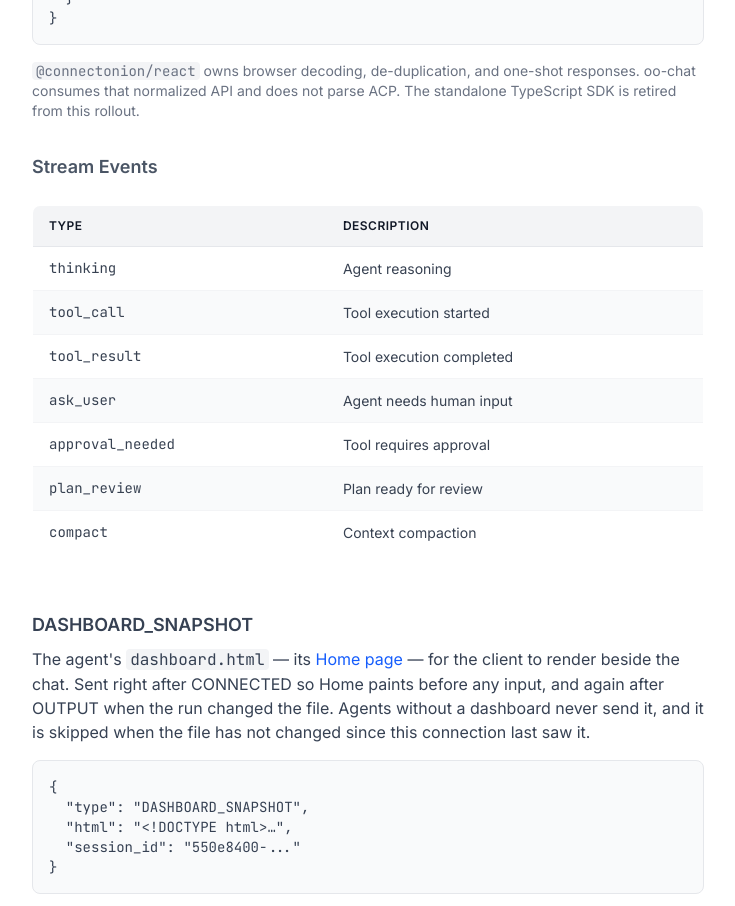
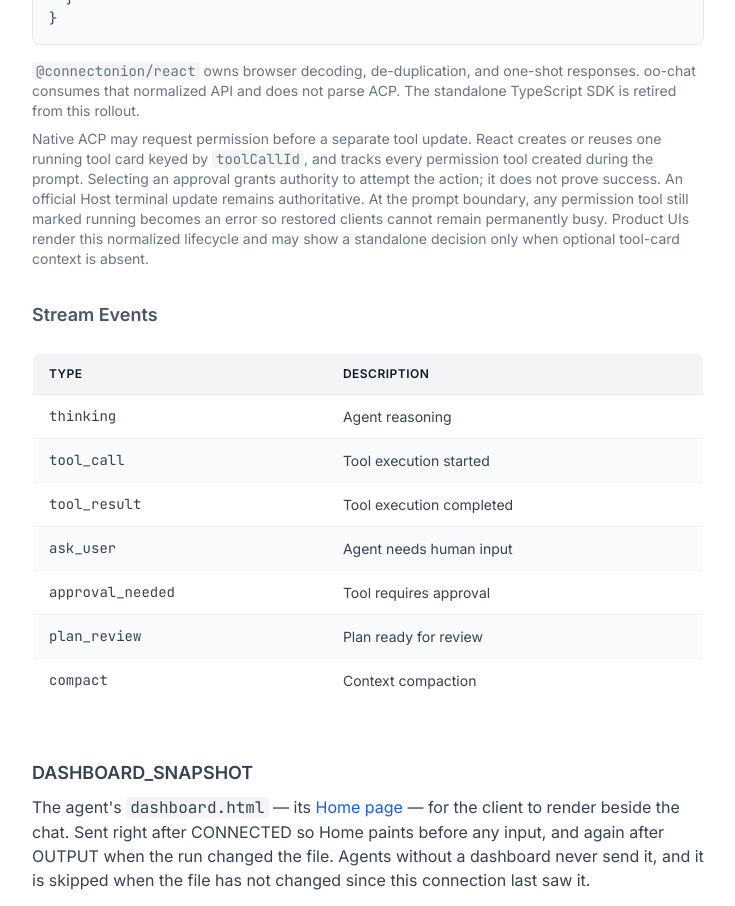
Before and after one commit to wu-changxing/connectonion-docs-site, a Next.js app: page /websocket-protocol in a window 1280 px wide. Shown: the part 10360-11266 px from the top of the page, without its empty margins (288-1023 px from the left). Built offline with nearby package versions, Linux system fonts and the light colour scheme; no server answers.

Commit message:
docs: define ACP permission lifecycle ownership

```diff
--- a/app/websocket-protocol/page.tsx
+++ b/app/websocket-protocol/page.tsx
@@ -556,6 +556,9 @@ export default function WebSocketProtocolPage() {
           <p className="text-sm text-gray-500 mt-2">
             <code className="bg-gray-100 px-1 rounded">@connectonion/react</code> owns browser decoding, de-duplication, and one-shot responses. oo-chat consumes that normalized API and does not parse ACP. The standalone TypeScript SDK is retired from this rollout.
           </p>
+          <p className="text-sm text-gray-500 mt-2">
+            Native ACP may request permission before a separate tool update. React creates or reuses one running tool card keyed by <code className="bg-gray-100 px-1 rounded">toolCallId</code>, and tracks every permission tool created during the prompt. Selecting an approval grants authority to attempt the action; it does not prove success. An official Host terminal update remains authoritative. At the prompt boundary, any permission tool still marked running becomes an error so restored clients cannot remain permanently busy. Product UIs render this normalized lifecycle and may show a standalone decision only when optional tool-card context is absent.
+          </p>
 
           <h4 className="text-lg font-semibold text-gray-600 mt-8 mb-2">Stream Events</h4>
           <div className="overflow-x-auto">
--- a/public/network/websocket-protocol.md
+++ b/public/network/websocket-protocol.md
@@ -347,6 +347,15 @@ remains a ConnectOnion transport; `message` is an exact ACP
 responses. oo-chat consumes that normalized API and does not parse ACP. The
 standalone TypeScript SDK is retired from this rollout.
 
+Native ACP may request permission before a separate tool update. React creates
+or reuses one running tool card keyed by `toolCallId`, and tracks every
+permission tool created during the prompt. Selecting an approval grants
+authority to attempt the action; it does not prove success. An official Host
+terminal update remains authoritative. At the prompt boundary, any permission
+tool still marked running becomes an error so restored clients cannot remain
+permanently busy. Product UIs render this normalized lifecycle and may show a
+standalone decision only when optional tool-card context is absent.
+
 #### Stream Events
 
 | Type | Description |
```
